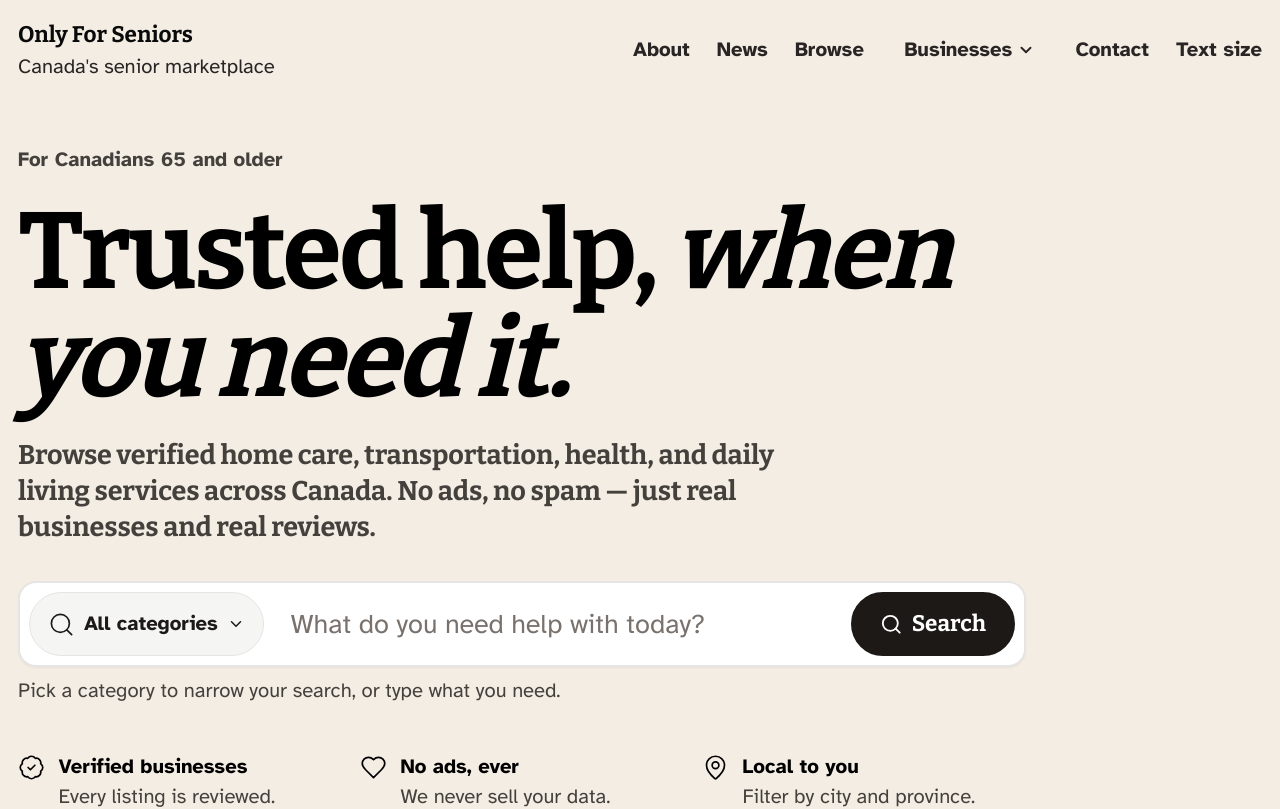
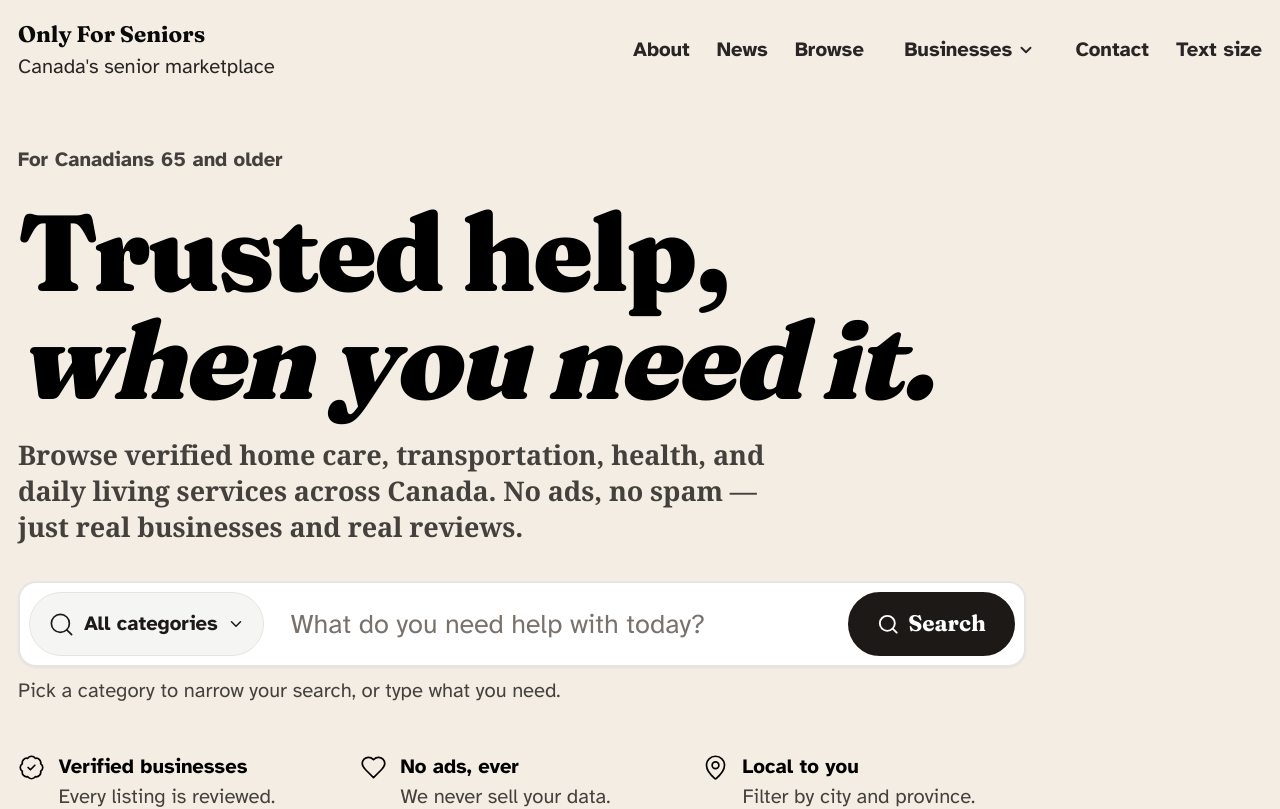
Before and after one commit to cathamaoui/OnlyForSeniors, a Next.js app: page / in a window 1280 px wide. Shown: the top 809 px of the page. Built offline with nearby package versions, Linux system fonts and the light colour scheme.

Commit message:
PR13: swap Bitter -> Fraunces — elegant variable serif for headings, keep Atkinson for body

```diff
--- a/src/app/globals.css
+++ b/src/app/globals.css
@@ -1,4 +1,4 @@
-@import url("https://fonts.googleapis.com/css2?family=Bitter:wght@400;500;700&family=Atkinson+Hyperlegible:wght@400;700&display=swap");
+@import url("https://fonts.googleapis.com/css2?family=Fraunces:opsz,wght@9..144,400;9..144,500;9..144,700;9..144,900&family=Atkinson+Hyperlegible:wght@400;700&display=swap");
 
 @tailwind base;
 @tailwind components;
--- a/tailwind.config.ts
+++ b/tailwind.config.ts
@@ -38,7 +38,13 @@
         },
       },
       fontFamily: {
-        display: ['"Bitter"', "Georgia", "serif"],
+        // Fraunces — modern variable serif with optical sizing. Used for
+        // headings (display role). Elegant, editorial feel — taste-skill
+        // style — while still being highly legible at 40px+ sizes.
+        display: ['"Fraunces"', "Georgia", "serif"],
+        // Atkinson Hyperlegible — designed by the Braille Institute
+        // specifically for low-vision readers. Kept for body text so
+        // paragraphs remain maximally accessible to seniors.
         body: ['"Atkinson Hyperlegible"', "system-ui", "sans-serif"],
       },
       fontSize: {
```
